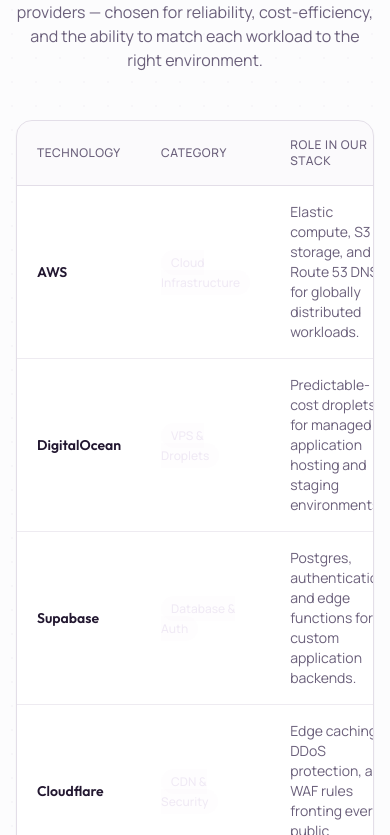
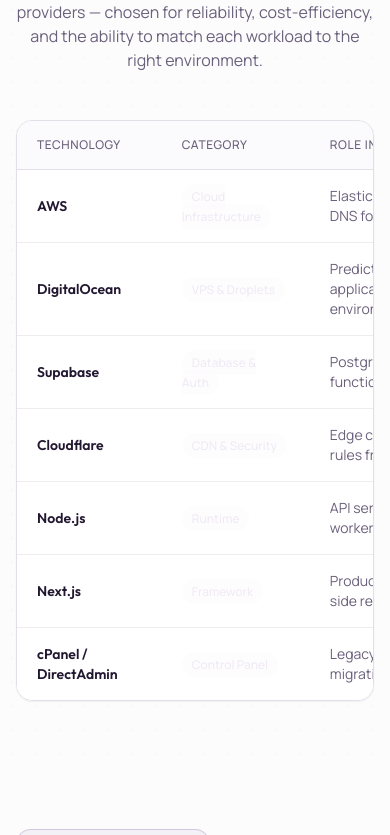
Before and after one commit to Holladworld/hostsuite, a Next.js app: page /about in a window 390 px wide. Shown: the part 2229-3064 px from the top of the page. Built offline with nearby package versions, Linux system fonts and the light colour scheme.

Commit message:
Make the technical stack table scroll safely on mobile

```diff
--- a/app/about/page.tsx
+++ b/app/about/page.tsx
@@ -124,8 +124,8 @@ export default function AboutPage() {
             </p>
           </div>
 
-          <div className="mt-12 overflow-hidden rounded-2xl border border-border bg-card shadow-sm">
-            <table className="w-full text-sm">
+          <div className="mt-12 overflow-x-auto rounded-2xl border border-border bg-card shadow-sm">
+            <table className="w-full min-w-[620px] text-sm">
               <thead>
                 <tr className="border-b border-border bg-muted/30 text-left text-xs uppercase tracking-wider text-muted-foreground">
                   <th className="px-5 py-4 font-medium">Technology</th>
```
